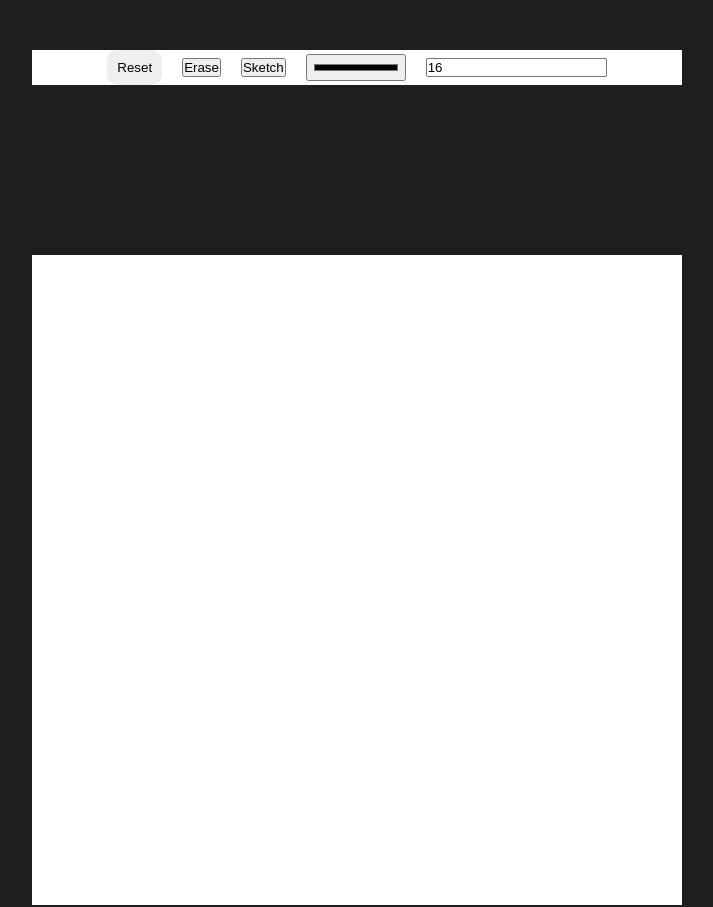
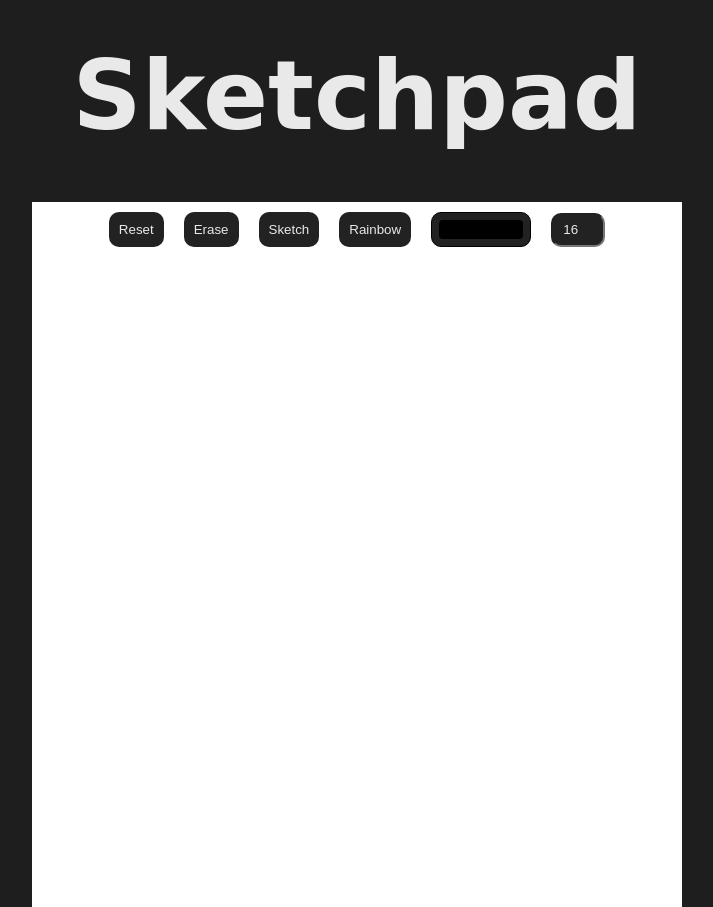
Before and after one commit to AidenRand/etch-sketch, a plain HTML site: page index.html in a window 1280 px wide. Shown: the whole page, without its empty margins (283-996 px from the left). Drawn offline with Linux system fonts and the light colour scheme; a web font is replaced by a local one.

Commit message:
Add rainbow button

```diff
--- a/app.js
+++ b/app.js
@@ -4,6 +4,7 @@ const colorPicker = document.querySelector(".color-picker");
 const resetBtn = document.querySelector(".resetBtn");
 const eraseBtn = document.querySelector(".eraseBtn");
 const sketchBtn = document.querySelector(".sketchBtn");
+const rainbowBtn = document.querySelector(".rainbowBtn");
 let size = sizeGrid.value;
 let sketch = false;
 
@@ -20,12 +21,38 @@ function createGrid(size) {
         gridSize.style.backgroundColor = "white";
       });
     });
+    eraseBtn.addEventListener("click", () => {
+      gridSize.addEventListener("mousedown", () => {
+        gridSize.style.backgroundColor = "white";
+      });
+    });
 
     // Sketch cells
     sketchBtn.addEventListener("click", () => {
       gridSize.addEventListener("mouseover", () => {
         if (!sketch) return;
         gridSize.style.backgroundColor = colorPicker.value;
+      });
+    });
+    sketchBtn.addEventListener("click", () => {
+      gridSize.addEventListener("mousedown", () => {
+        gridSize.style.backgroundColor = colorPicker.value;
+      });
+    });
+
+    // Rainbow sketch
+    rainbowBtn.addEventListener("click", () => {
+      gridSize.addEventListener("mouseover", () => {
+        if (!sketch) return;
+        let colorNum = Math.floor(Math.random() * 16777215).toString(16);
+        gridSize.style.background = "#" + colorNum;
+      });
+    });
+    rainbowBtn.addEventListener("click", () => {
+      gridSize.addEventListener("mousedown", () => {
+        if (!sketch) return;
+        let colorNum = Math.floor(Math.random() * 16777215).toString(16);
+        gridSize.style.background = "#" + colorNum;
       });
     });
 
@@ -37,7 +64,6 @@ function createGrid(size) {
 window.addEventListener("mousedown", () => {
   sketch = true;
 });
-
 window.addEventListener("mouseup", () => {
   sketch = false;
 });
--- a/index.html
+++ b/index.html
@@ -4,15 +4,23 @@
     <meta charset="UTF-8" />
     <meta http-equiv="X-UA-Compatible" content="IE=edge" />
     <meta name="viewport" content="width=device-width, initial-scale=1.0" />
+    <link rel="preconnect" href="https://fonts.googleapis.com" />
+    <link rel="preconnect" href="https://fonts.gstatic.com" crossorigin />
+    <link
+      href="https://fonts.googleapis.com/css2?family=Londrina+Sketch&display=swap"
+      rel="stylesheet"
+    />
     <link rel="stylesheet" href="style.css" />
     <title>Sketchpad</title>
   </head>
   <body>
-    <div class="color-bar">
+    <h1 class="title">Sketchpad</h1>
+    <div class="nav-bar">
       <button class="resetBtn">Reset</button>
       <button class="eraseBtn">Erase</button>
-      <button class='sketchBtn'>Sketch</button>
-      <input type="color" class="color-picker" value="#000000">
+      <button class="sketchBtn">Sketch</button>
+      <button class="rainbowBtn">Rainbow</button>
+      <input type="color" class="color-picker" value="#000000" />
       <input type="number" class="grid-size" value="16" />
     </div>
     <div class="container"></div>
--- a/style.css
+++ b/style.css
@@ -1,6 +1,11 @@
 * {
     margin: 0;
     padding: 0;
+}
+
+:root {
+  --dark-color:rgb(34, 34, 34);
+  --light-color:rgb(233, 233, 233);
 }
 
   body {
@@ -11,42 +16,11 @@
     flex-direction: column;
   }
 
-  .color-bar,
-  .container {
-    background-color: white;
-    width: 650px;
-  }
-
-  .color-bar {
-    display: flex;
-    gap: 20px;
-    justify-content: center;
-    margin-top: 50px;
-    margin-bottom: 20px;
-    align-items: center;
-  }
-
-  .resetBtn {
-    transition: 0.3s ease-in-out;
-    border: none;
-    padding: 10px;
-    border-radius: 10px;
-  }
-
-  .resetBtn:hover {
-    background-color: red;
-    transform: scale(1.1);
-    cursor: pointer;
-  }
-
-  .resetBtn input {
-    height: 35px;
-    padding: 0 10px;
-  }
-
-  .color-picker {
-    padding: 5px;
-    width: 100px;
+  .title {
+    color: var(--light-color);
+    font-size: 6rem;
+    margin-top: 40px;
+    font-family: 'Londrina Sketch', cursive;
   }
 
   .container {
@@ -56,7 +30,105 @@
     grid-template-columns: repeat(var(--size), 1fr);
     grid-template-rows: repeat(var(--size), 1fr);
     justify-content: center;
-    margin-top: 150px;
+  }
+
+  .nav-bar,
+  .container {
+    background-color: white;
+    width: 650px;
+  }
+
+  .nav-bar {
+    display: flex;
+    gap: 20px;
+    justify-content: center;
+    margin-top: 50px;
+    align-items: center;
+    padding-top: 10px;
+    padding-bottom: 10px;
+  }
+
+  .resetBtn {
+    transition: 0.3s ease-in-out;
+    border: none;
+    padding: 10px;
+    border-radius: 10px;
+    background-color: var(--dark-color);
+    color: var(--light-color);
+    cursor: pointer;
+  }
+
+  .resetBtn:hover {
+    background-color: rgb(230, 0, 0);
+    transform: scale(1.1);
+  }
+
+  .eraseBtn {
+    border: none;
+    border-radius: 10px;
+    padding: 10px;
+    background-color: var(--dark-color);
+    color: var(--light-color);
+    transition: 0.3s ease-in-out;
+    cursor: pointer;
+  }
+
+  .eraseBtn:hover {
+    background-color: rgb(230, 0, 0);
+    transform: scale(1.1);
+  }
+
+  .sketchBtn {
+    border: none;
+    border-radius: 10px;
+    padding: 10px;
+    background-color: var(--dark-color);
+    color: var(--light-color);
+    transition: 0.3s ease-in-out;
+    cursor: pointer;
+  }
+
+  .sketchBtn:hover {
+    transform: scale(1.1);
+  }
+
+  .rainbowBtn {
+    border: none;
+    border-radius: 10px;
+    padding: 10px;
+    background-color: var(--dark-color);
+    color: var(--light-color);
+    transition: 0.3s ease-in-out;
+    cursor: pointer;
+  }
+
+  .rainbowBtn:hover {
+    transform: scale(1.1);
+  }
+
+  .color-picker {
+    padding: 7px;
+    height: 35px;
+    width: 100px;
+    background-color: var(--dark-color);
+    border-radius: 10px;
+  }
+
+  input[type="color"]::-webkit-color-swatch-wrapper {
+    padding: 0;
+  }
+
+  input[type="color"]::-webkit-color-swatch {
+    border: none;border-radius:4px;
+  }
+
+  .grid-size {
+    background-color: var(--dark-color);
+    color: var(--light-color);
+    width: 50px;
+    height: 30px;
+    text-align: center;
+    border-radius: 10px;
   }
 
   .pixel {
```
